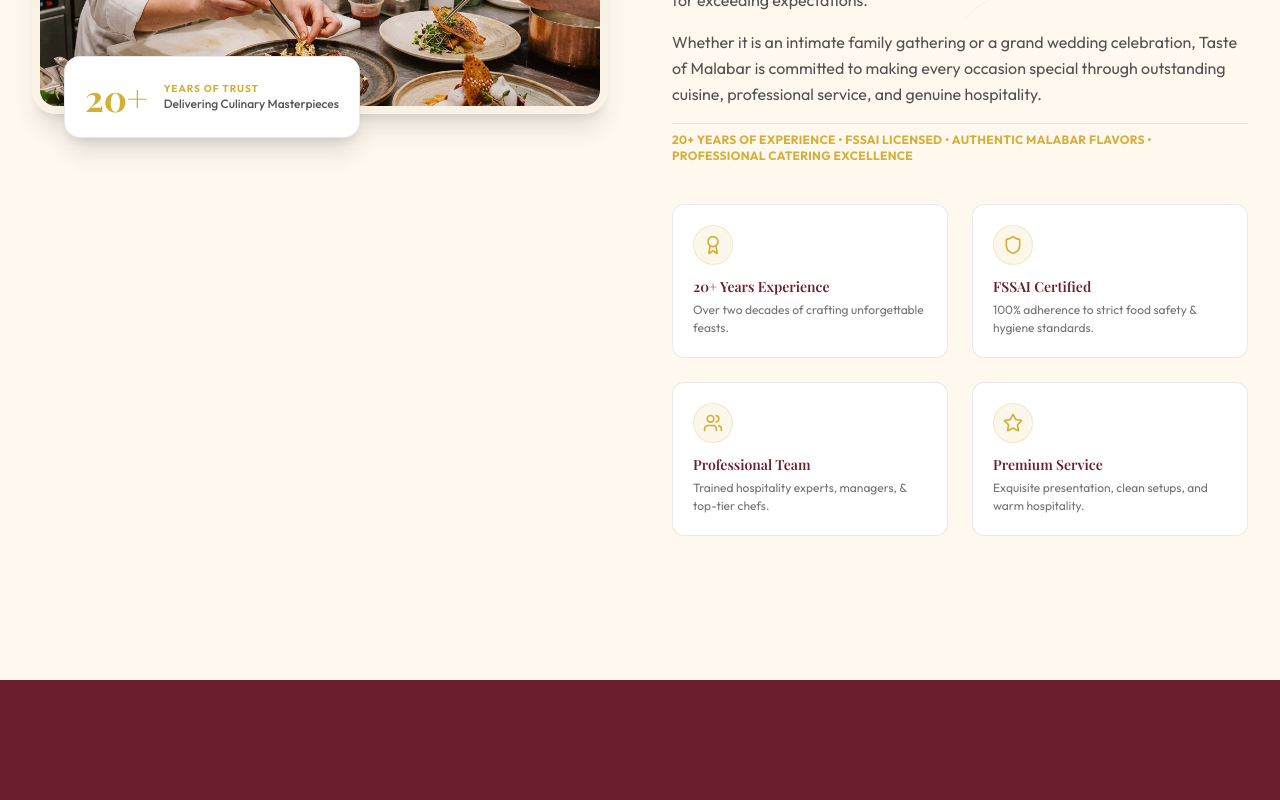
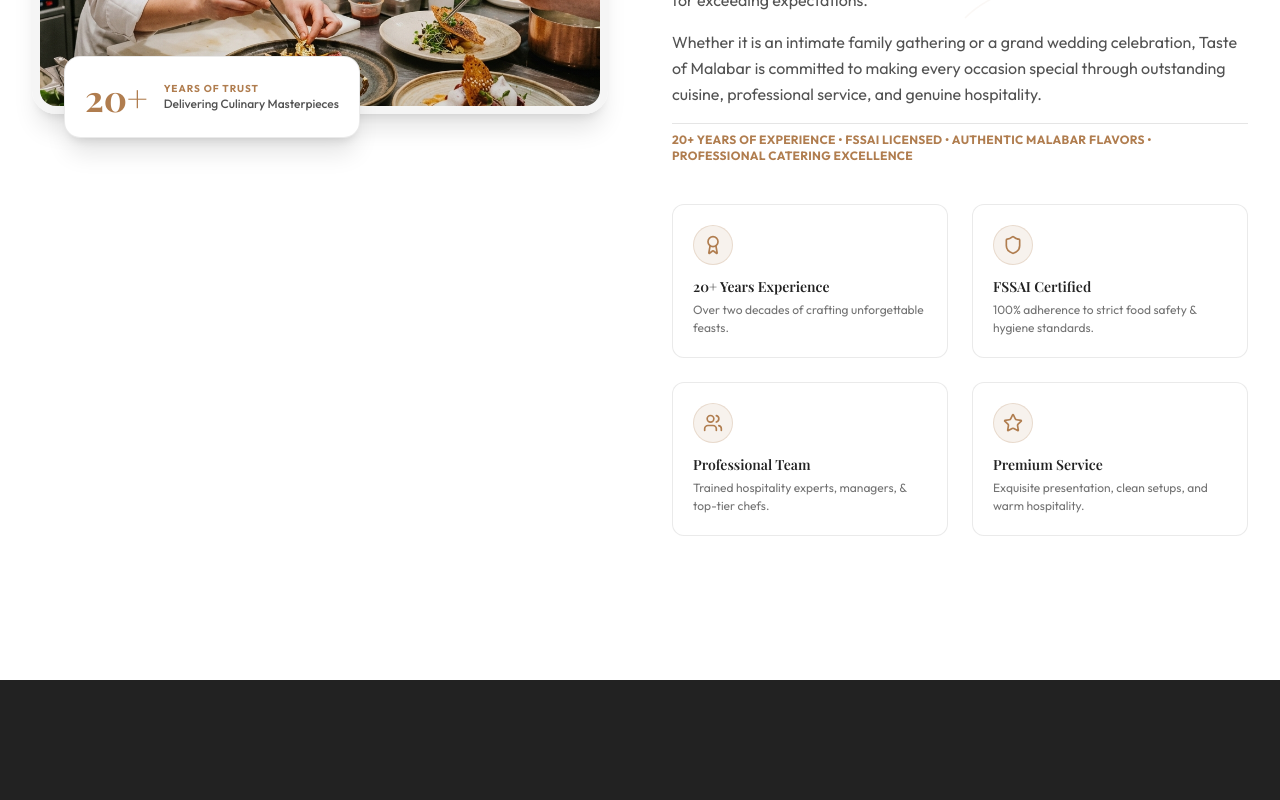
Before and after one commit to NYLEXWEB/Taste-Of-Malabar, a Next.js app: page / in a window 1280 px wide. Shown: the part 1580-2380 px from the top of the page. Built offline with nearby package versions, Linux system fonts and the light colour scheme; a web font is replaced by a local one.

Commit message:
feat: add global styles, contact form, and service area components

```diff
--- a/src/app/globals.css
+++ b/src/app/globals.css
@@ -2,14 +2,14 @@
 @import "tailwindcss";
 
 @theme {
-  --color-gold: #D4AF37;
-  --color-gold-hover: #e2c25c;
-  --color-gold-dark: #a3811f;
-  --color-gold-light: #fcfbf4;
-  --color-charcoal: #6B1E2B;
-  --color-charcoal-light: #8c3342;
-  --color-cream: #FFF8EE;
-  --color-cream-dark: #FAF2E5;
+  --color-gold: #B07D4F;
+  --color-gold-hover: #C59364;
+  --color-gold-dark: #946338;
+  --color-gold-light: #FAF6F2;
+  --color-charcoal: #222222;
+  --color-charcoal-light: #3d3d3d;
+  --color-cream: #FFFFFF;
+  --color-cream-dark: #F5F5F5;
   --font-serif: 'Playfair Display', serif;
   --font-sans: 'Outfit', sans-serif;
 
@@ -80,14 +80,14 @@
 }
 
 :root {
-  --background: #FFF8EE;
-  --foreground: #6B1E2B;
+  --background: #FFFFFF;
+  --foreground: #222222;
 }
 
-/* Force light theme - luxury cream, burgundy and gold */
+/* Force light theme - White, Charcoal, and Bronze */
 body {
-  background-color: #FFF8EE;
-  color: #6B1E2B;
+  background-color: #FFFFFF;
+  color: #222222;
   font-family: 'Outfit', sans-serif;
   overflow-x: hidden;
   -webkit-font-smoothing: antialiased;
@@ -99,41 +99,41 @@
 
 /* Custom Luxury Gradients and Glassmorphism */
 .bg-gold-gradient {
-  background: linear-gradient(135deg, #D4AF37 0%, #a3811f 100%);
+  background: linear-gradient(135deg, #B07D4F 0%, #946338 100%);
 }
 
 .bg-gold-shimmer {
-  background: linear-gradient(90deg, #D4AF37 25%, #e2c25c 50%, #D4AF37 75%);
+  background: linear-gradient(90deg, #B07D4F 25%, #C59364 50%, #B07D4F 75%);
   background-size: 200% 100%;
 }
 
 .text-gold-gradient {
-  background: linear-gradient(135deg, #D4AF37 0%, #a3811f 100%);
+  background: linear-gradient(135deg, #B07D4F 0%, #946338 100%);
   -webkit-background-clip: text;
   background-clip: text;
   -webkit-text-fill-color: transparent;
 }
 
 .glass-navbar {
-  background: rgba(255, 248, 238, 0.85);
+  background: rgba(255, 255, 255, 0.85);
   backdrop-filter: blur(16px);
-  border-bottom: 1px solid rgba(107, 30, 43, 0.08);
+  border-bottom: 1px solid rgba(34, 34, 34, 0.08);
 }
 
 .glass-card {
-  background: rgba(255, 248, 238, 0.85);
+  background: rgba(255, 255, 255, 0.85);
   backdrop-filter: blur(12px);
-  border: 1px solid rgba(107, 30, 43, 0.08);
+  border: 1px solid rgba(34, 34, 34, 0.08);
 }
 
 .glass-card-dark {
-  background: rgba(107, 30, 43, 0.95);
+  background: rgba(34, 34, 34, 0.95);
   backdrop-filter: blur(12px);
-  border: 1px solid rgba(212, 175, 55, 0.2);
+  border: 1px solid rgba(176, 125, 79, 0.2);
 }
 
 .border-gold-glow {
-  box-shadow: 0 0 15px rgba(212, 175, 55, 0.15);
+  box-shadow: 0 0 15px rgba(176, 125, 79, 0.15);
 }
 
 /* Hide scrollbars but keep functionality */
--- a/src/components/Contact.tsx
+++ b/src/components/Contact.tsx
@@ -349,7 +349,7 @@
             className="mt-20 w-full aspect-[21/9] min-h-[300px] rounded-3xl overflow-hidden border border-neutral-200/80 shadow-lg relative bg-cream cursor-pointer group flex flex-col items-center justify-center select-none"
           >
             {/* Background pattern grid */}
-            <div className="absolute inset-0 bg-white/40 opacity-40 group-hover:opacity-60 transition-opacity duration-300 bg-[linear-gradient(to_right,#D4AF3705_1px,transparent_1px),linear-gradient(to_bottom,#D4AF3705_1px,transparent_1px)] bg-[size:3rem_3rem]" />
+            <div className="absolute inset-0 bg-white/40 opacity-40 group-hover:opacity-60 transition-opacity duration-300 bg-[linear-gradient(to_right,#B07D4F05_1px,transparent_1px),linear-gradient(to_bottom,#B07D4F05_1px,transparent_1px)] bg-[size:3rem_3rem]" />
 
             <div className="relative z-10 flex flex-col items-center text-center p-6 space-y-4">
               <div className="w-14 h-14 rounded-full bg-gold/10 border border-gold/30 flex items-center justify-center text-gold shadow-lg shadow-gold/5 group-hover:scale-105 transition-transform duration-300">
--- a/src/components/ServiceAreas.tsx
+++ b/src/components/ServiceAreas.tsx
@@ -53,7 +53,7 @@
   return (
     <section ref={containerRef} className="py-20 lg:py-28 bg-cream relative overflow-hidden">
       {/* Decorative background grid */}
-      <div className="absolute inset-0 bg-[linear-gradient(to_right,#D4AF3705_1px,transparent_1px),linear-gradient(to_bottom,#D4AF3705_1px,transparent_1px)] bg-[size:4rem_4rem] -z-10" />
+      <div className="absolute inset-0 bg-[linear-gradient(to_right,#B07D4F05_1px,transparent_1px),linear-gradient(to_bottom,#B07D4F05_1px,transparent_1px)] bg-[size:4rem_4rem] -z-10" />
       <div className="absolute top-1/2 left-1/2 -translate-x-1/2 -translate-y-1/2 w-[600px] h-[600px] bg-gold/5 rounded-full filter blur-3xl -z-10" />
 
       <div className="max-w-7xl mx-auto px-4 sm:px-6 lg:px-8">
@@ -140,7 +140,7 @@
                 <path
                   d="M 10,-5 C 13,5 15,10 18,15 C 22,22 25,26 28,30 C 32,36 35,42 38,48 C 41,56 43,64 45,72 C 47,80 47,84 48,88 C 49,92 50,96 52,105"
                   fill="none"
-                  stroke="#D4AF37"
+                  stroke="#B07D4F"
                   strokeWidth="1.5"
                   className="opacity-80"
                 />
@@ -150,7 +150,7 @@
                 <path
                   d="M 18,15 L 28,30 L 38,48 L 45,72 L 48,88"
                   fill="none"
-                  stroke="#D4AF37"
+                  stroke="#B07D4F"
                   strokeWidth="0.8"
                   strokeDasharray="2,2"
                   className="opacity-60"
@@ -160,7 +160,7 @@
                 <path
                   d="M 28,30 L 62,46"
                   fill="none"
-                  stroke="#D4AF37"
+                  stroke="#B07D4F"
                   strokeWidth="0.8"
                   strokeDasharray="2,2"
                   className="opacity-60"
@@ -170,7 +170,7 @@
                 <path
                   d="M 38,48 L 62,46"
                   fill="none"
-                  stroke="#D4AF37"
+                  stroke="#B07D4F"
                   strokeWidth="0.8"
                   strokeDasharray="2,2"
                   className="opacity-60"
@@ -180,7 +180,7 @@
                 <path
                   d="M 62,46 L 82,35"
                   fill="none"
-                  stroke="#D4AF37"
+                  stroke="#B07D4F"
                   strokeWidth="0.8"
                   strokeDasharray="2,2"
                   className="opacity-60"
@@ -190,15 +190,15 @@
                 <path
                   d="M 82,35 L 48,88"
                   fill="none"
-                  stroke="#D4AF37"
+                  stroke="#B07D4F"
                   strokeWidth="0.8"
                   strokeDasharray="2,2"
                   className="opacity-60"
                 />
 
                 {/* Decorative highway extensions */}
-                <path d="M 18,15 L 42,8" fill="none" stroke="#D4AF37" strokeWidth="0.8" strokeDasharray="2,2" className="opacity-40" />
-                <path d="M 82,35 L 98,38" fill="none" stroke="#D4AF37" strokeWidth="0.8" strokeDasharray="2,2" className="opacity-40" />
+                <path d="M 18,15 L 42,8" fill="none" stroke="#B07D4F" strokeWidth="0.8" strokeDasharray="2,2" className="opacity-40" />
+                <path d="M 82,35 L 98,38" fill="none" stroke="#B07D4F" strokeWidth="0.8" strokeDasharray="2,2" className="opacity-40" />
               </svg>
 
               {/* Scroll-Linked Animating Trucks */}
@@ -271,11 +271,11 @@
                       <motion.div
                         initial={{ opacity: 0, scale: 0.95, y: 8 }}
                         animate={{ opacity: 1, scale: 1, y: 0 }}
-                        className="absolute z-30 bg-[#6B1E2B] text-white text-xs p-3 rounded-xl shadow-xl border border-gold/20 w-44 -translate-x-1/2 left-1/2 bottom-6 pointer-events-none"
+                        className="absolute z-30 bg-[#222222] text-white text-xs p-3 rounded-xl shadow-xl border border-gold/20 w-44 -translate-x-1/2 left-1/2 bottom-6 pointer-events-none"
                       >
                         <p className="font-serif font-bold text-gold mb-0.5">{pin.name}</p>
                         <p className="text-[10px] text-white/80 leading-snug">{pin.desc}</p>
-                        <div className="absolute w-1.5 h-1.5 bg-[#6B1E2B] border-r border-b border-gold/20 rotate-45 left-1/2 -translate-x-1/2 -bottom-1" />
+                        <div className="absolute w-1.5 h-1.5 bg-[#222222] border-r border-b border-gold/20 rotate-45 left-1/2 -translate-x-1/2 -bottom-1" />
                       </motion.div>
                     )}
 
```
